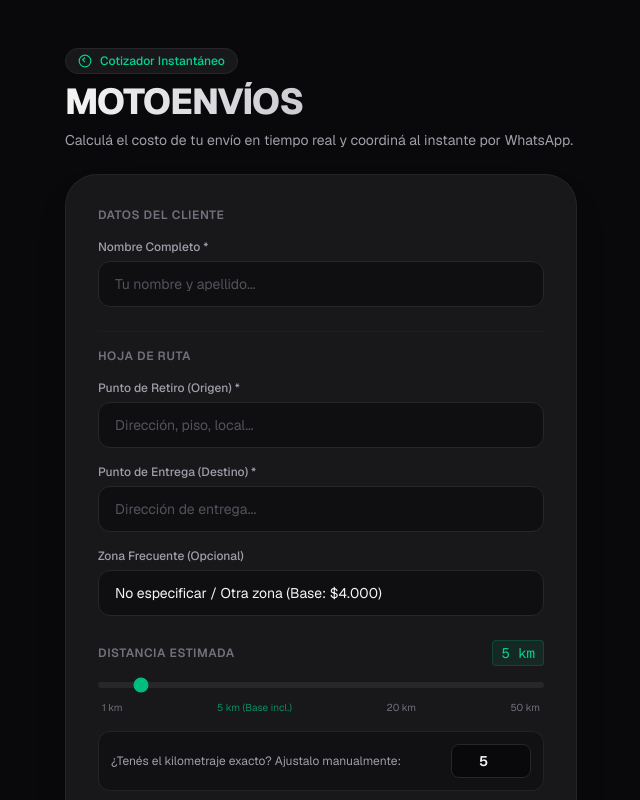
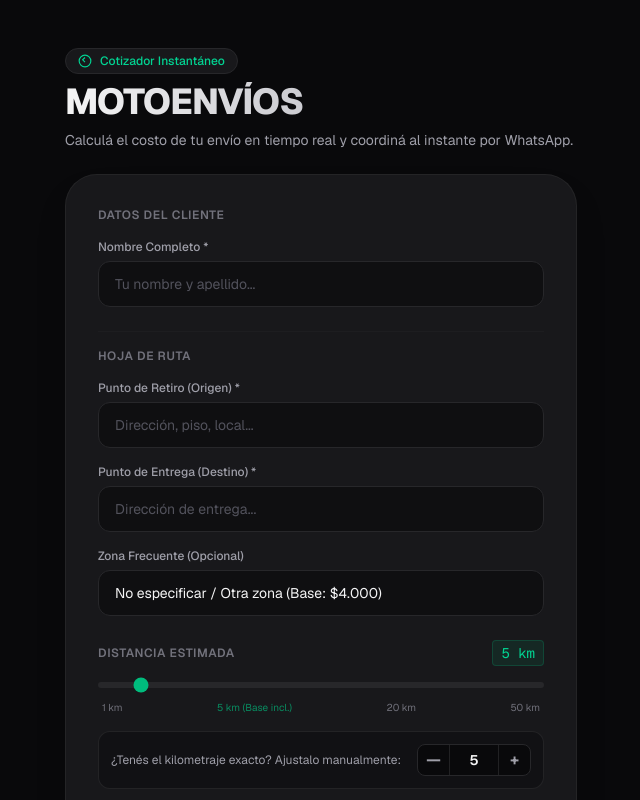
Before and after one commit to valenruffo/mensajeria-motos, a Next.js app: page / in a window 1280 px wide. Shown: the top 800 px of the page, without its empty margins (319-959 px from the left). Built offline with nearby package versions, Linux system fonts and the light colour scheme.

Commit message:
fix: corregir superposicion del header del calendario y agregar stepper para input numerico manual

```diff
--- a/app/page.js
+++ b/app/page.js
@@ -377,6 +377,14 @@ _Aviso: El precio final puede variar si hay demoras extras en el lugar o cambios
               <div className="text-xs text-zinc-400 flex-1 leading-snug">
                 ¿Tenés el kilometraje exacto? Ajustalo manualmente:
               </div>
+              <div className="flex items-center bg-zinc-950 border border-zinc-800 rounded-lg overflow-hidden h-8">
+                <button
+                  type="button"
+                  onClick={() => setDistanciaKm((prev) => Math.max(1, prev - 1))}
+                  className="w-8 h-full flex items-center justify-center text-zinc-400 hover:text-zinc-100 hover:bg-zinc-900 transition-colors border-r border-zinc-800/80 font-bold cursor-pointer select-none active:bg-zinc-850"
+                >
+                  —
+                </button>
                 <input
                   type="number"
                   min="1"
@@ -386,8 +394,16 @@ _Aviso: El precio final puede variar si hay demoras extras en el lugar o cambios
                     const val = Math.max(1, Number(e.target.value));
                     setDistanciaKm(val);
                   }}
-                className="w-20 text-center bg-zinc-950 border border-zinc-800 focus:border-emerald-500/80 rounded-lg py-1.5 text-sm font-semibold text-zinc-100 focus:outline-none"
+                  className="w-12 text-center bg-transparent border-0 text-sm font-semibold text-zinc-100 focus:outline-none [appearance:textfield] [&::-webkit-outer-spin-button]:appearance-none [&::-webkit-inner-spin-button]:appearance-none"
                 />
+                <button
+                  type="button"
+                  onClick={() => setDistanciaKm((prev) => Math.min(200, prev + 1))}
+                  className="w-8 h-full flex items-center justify-center text-zinc-400 hover:text-zinc-100 hover:bg-zinc-900 transition-colors border-l border-zinc-800/80 font-bold cursor-pointer select-none active:bg-zinc-850"
+                >
+                  +
+                </button>
+              </div>
             </div>
           </div>
 
@@ -403,6 +419,25 @@ _Aviso: El precio final puede variar si hay demoras extras en el lugar o cambios
                   --rdp-accent-color: #10b981 !important; /* Emerald-500 */
                   --rdp-background-color: #151515 !important;
                 }
+
+                /* Corregir superposición de cabecera en react-day-picker v10 */
+                .rdp-month_caption {
+                  display: flex !important;
+                  align-items: center !important;
+                  justify-content: space-between !important;
+                  width: 100% !important;
+                  position: relative !important;
+                  margin-bottom: 12px !important;
+                  padding: 0 4px !important;
+                }
+
+                .rdp-nav {
+                  position: static !important;
+                  display: flex !important;
+                  gap: 6px !important;
+                  z-index: 10 !important;
+                }
+
                 /* Corregir los botones de navegación */
                 .rdp-button_previous, .rdp-button_next, .rdp-nav_button,
                 button[name="previous-month"], button[name="next-month"] {
@@ -446,13 +481,14 @@ _Aviso: El precio final puede variar si hay demoras extras en el lugar o cambios
                   display: inline-block !important;
                 }
 
-                .rdp-nav {
-                  position: absolute !important;
-                  right: 16px !important;
-                  top: 16px !important;
-                  display: flex !important;
-                  gap: 8px !important;
-                  z-index: 10 !important;
+                /* Ocultar las flechas nativas feas de input de tipo numérico */
+                input[type="number"]::-webkit-outer-spin-button,
+                input[type="number"]::-webkit-inner-spin-button {
+                  -webkit-appearance: none !important;
+                  margin: 0 !important;
+                }
+                input[type="number"] {
+                  -moz-appearance: textfield !important;
                 }
               `}</style>
               <DayPicker
```
Lines whose indentation alone changed are shown as unchanged.
